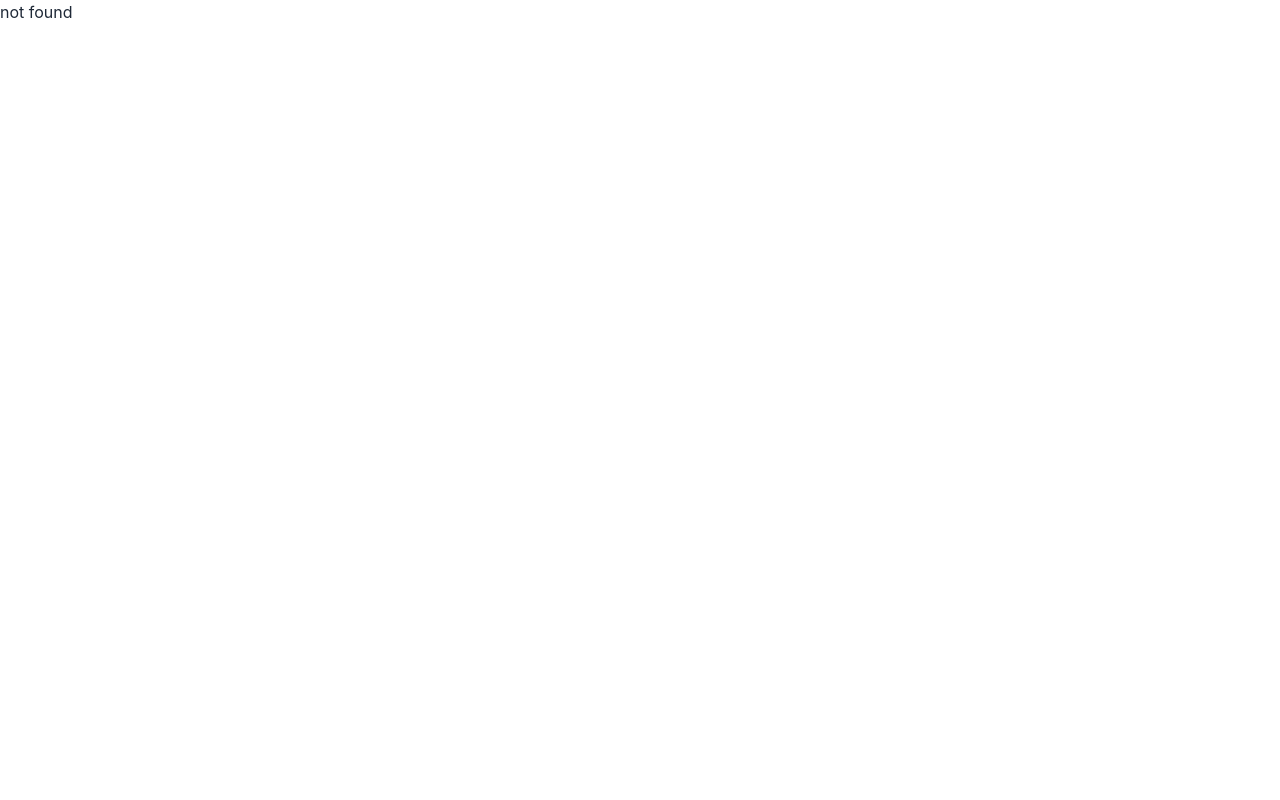
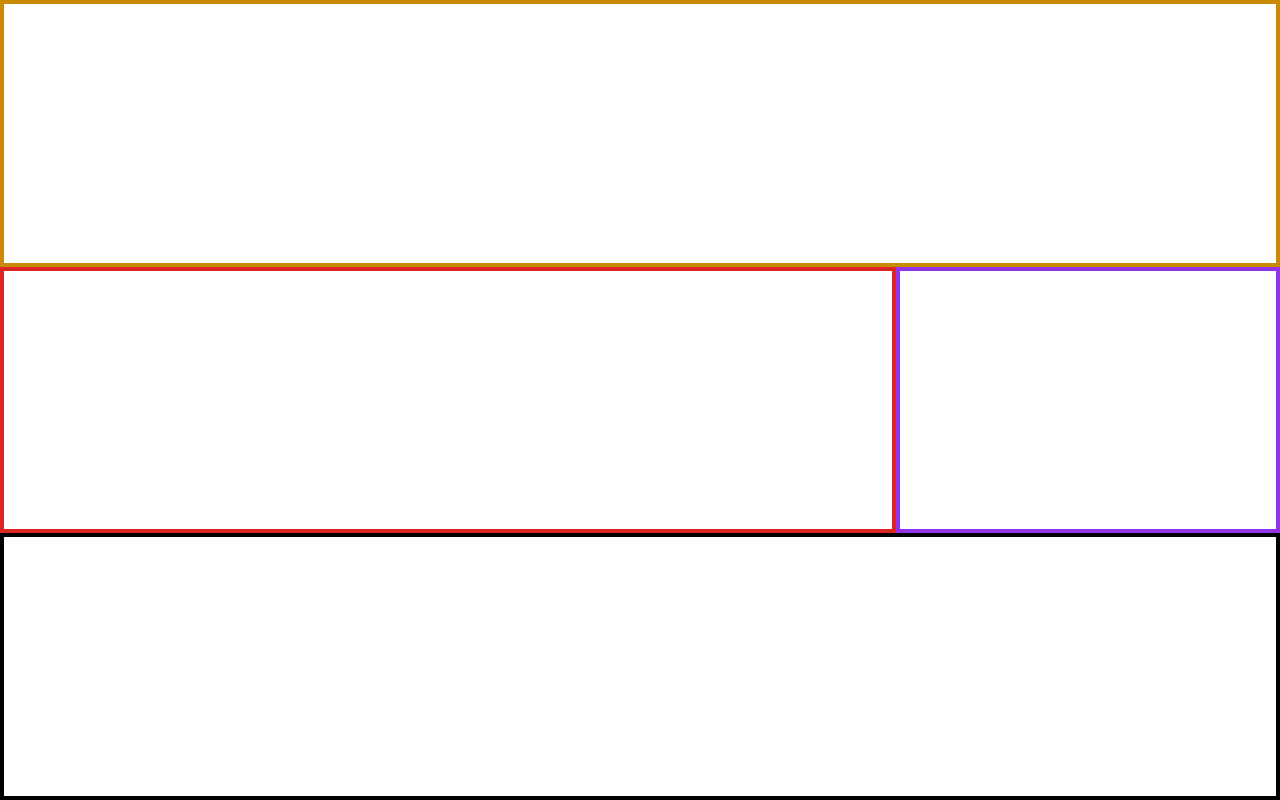
Before and after one commit to team-binarybrains/eventy-clientsite, a React (Create React App) app: page /event-details in a window 1280 px wide. Built offline with nearby package versions, Linux system fonts and the light colour scheme; a web font is replaced by a local one.

Commit message:
structure created

```diff
--- a/src/App.js
+++ b/src/App.js
@@ -11,6 +11,7 @@ import BackTopBtn from "./Components/BackToTop/BackTopBtn";
 import Form from "./Components/Authentication/Form";
 import EventListDetails from "./Components/EventListDetails/EventListSearchhead";
 import EventListDetailsMain from "./Components/EventListDetails/EventListDetailsMain";
+import EventDetails from "./Components/EventDetails/EventDetails";
 function App() {
   return (
     <div className="overflow-x-hidden">
@@ -21,6 +22,7 @@ function App() {
           path="/eventlist"
           element={<EventListDetailsMain></EventListDetailsMain>}
         ></Route>
+        <Route path="/event-details" element={<EventDetails></EventDetails>}></Route>
         <Route path="*" element={<NotFound></NotFound>}></Route>
       </Routes>
       <BackTopBtn></BackTopBtn>
--- a/src/Components/EventDetails/EventDetails.js
+++ b/src/Components/EventDetails/EventDetails.js
@@ -4,7 +4,28 @@ import style from './EventDetails.module.css'
 const EventDetails = () => {
     return (
         <div>
+            <section className='flex h-screen flex-wrap'>
 
+                {/* 1st row */}
+                <div className='border-4 border-yellow-600 basis-full'>
+
+                </div>
+
+                {/* 2nd row : 1st column */}
+                <div className='border-4 border-red-600 basis-[70%] grow'>
+
+                </div>
+
+                {/* 2nd row : 2nd column */}
+                <div className='border-4 border-purple-600 basis-[30%] min-w-[340px] grow'>
+
+                </div>
+
+                {/* 3r row */}
+                <div className='border-4 border-black basis-full'>
+
+                </div>
+            </section>
         </div>
     );
 };
```
